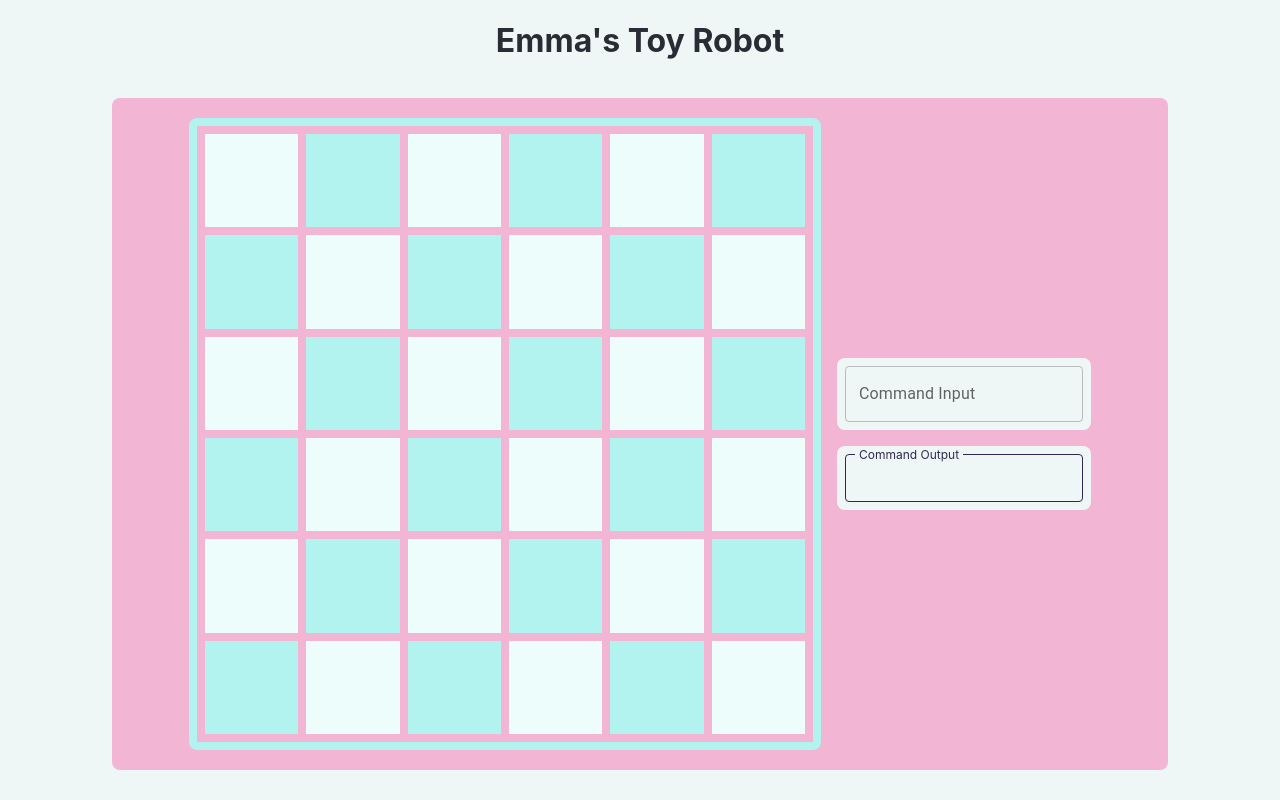
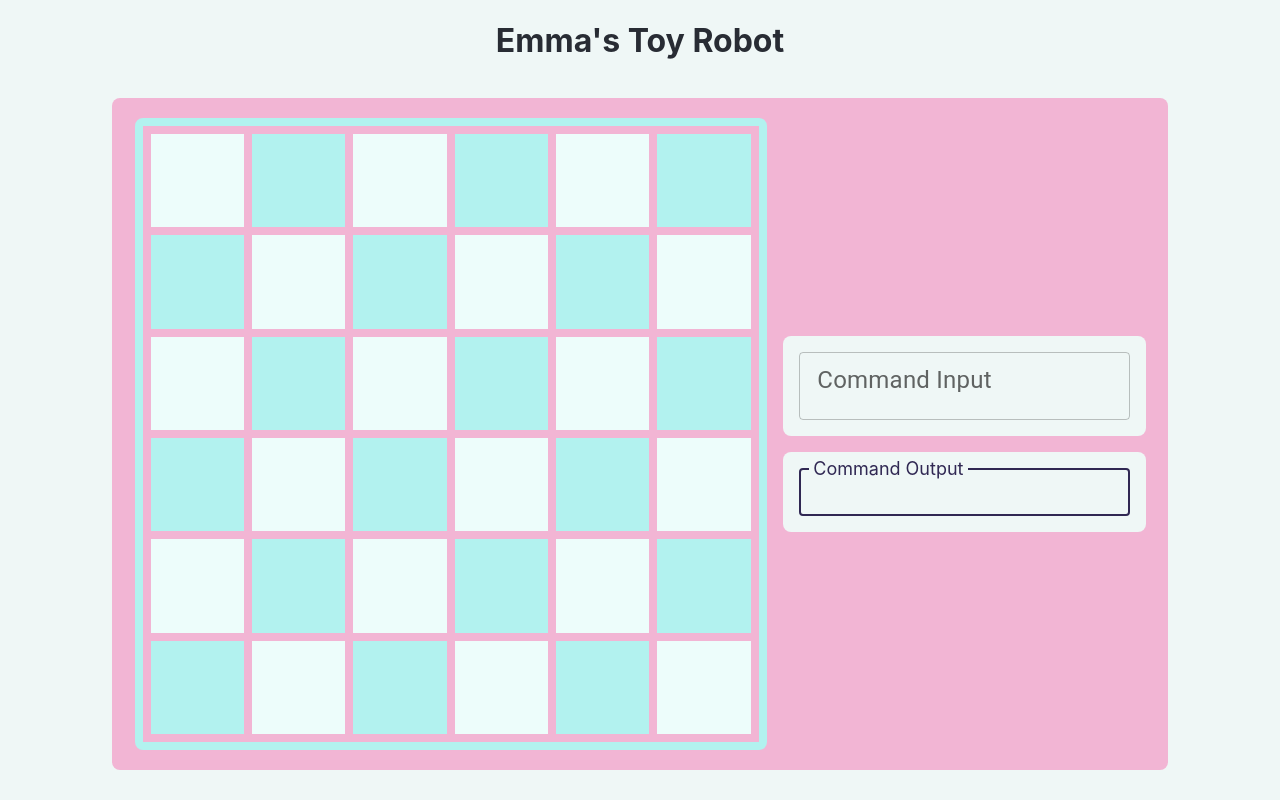
Before and after one commit to EmmaPuls/purple-toy-robot, a React (Create React App) app: page / in a window 1280 px wide. Built offline with nearby package versions, Linux system fonts and the light colour scheme.

Commit message:
More accessible styles

```diff
--- a/src/features/CommandCenter/Command.styles.ts
+++ b/src/features/CommandCenter/Command.styles.ts
@@ -13,7 +13,7 @@ const commandStyles = (theme: GlobalTheme): CommandStyles => ({
     flexDirection: "column",
     gap: theme.spacing(2),
     backgroundColor: theme.colors.background,
-    padding: theme.spacing(1),
+    padding: theme.spacing(2),
     borderRadius: theme.spacing(1),
     alignContent: "left",
     minHeight: "3rem",
@@ -24,16 +24,16 @@ const commandStyles = (theme: GlobalTheme): CommandStyles => ({
   border: {
     flex: 1,
     overflow: "auto",
-    border: `1px solid ${theme.palette.primary.dark}`,
+    border: `2px solid ${theme.palette.primary.dark}`,
     borderRadius: theme.spacing(0.5),
   },
   label: {
     color: theme.palette.primary.dark,
     display: "block",
     pointerEvents: "none",
-    fontSize: theme.spacing(1.5),
+    fontSize: "18px",
     textAlign: "left",
-    paddingInline: theme.spacing(0.5),
+    paddingInline: theme.spacing(0.6),
     position: 'absolute',
     backgroundColor: theme.colors.background,
     marginLeft: theme.spacing(1.25),
--- a/src/features/CommandCenter/CommandInput/CommandInput.tsx
+++ b/src/features/CommandCenter/CommandInput/CommandInput.tsx
@@ -25,9 +25,18 @@ const CommandInput: FC = () => {
           style: {
             textTransform: "uppercase",
             fontFamily: "monospace",
+            fontSize: "1.5rem",
           },
           "data-testid": "command-input",
-          // type: "text",
+        }}
+        InputLabelProps={{
+          style: {
+            fontSize: "1.5rem",
+            backgroundColor: theme.palette.background.paper,
+            paddingInline: "0.5rem",
+            paddingLeft: "0.3rem",
+            lineHeight: "1.5rem",
+          },
         }}
       />
     </div>
--- a/src/features/CommandCenter/HistoryEntry/HistoryEntry.styles.ts
+++ b/src/features/CommandCenter/HistoryEntry/HistoryEntry.styles.ts
@@ -18,7 +18,7 @@ const historyEntryStyles = (theme: GlobalTheme): HistoryEntryStyles => ({
   entry: {
     fontFamily: 'monospace',
     paddingInline: theme.spacing(1),
-    fontSize: '1em',
+    fontSize: '1.5em',
     lineHeight: '1.5em',
     textAlign: 'left',
     textWrap: 'normal',
```
